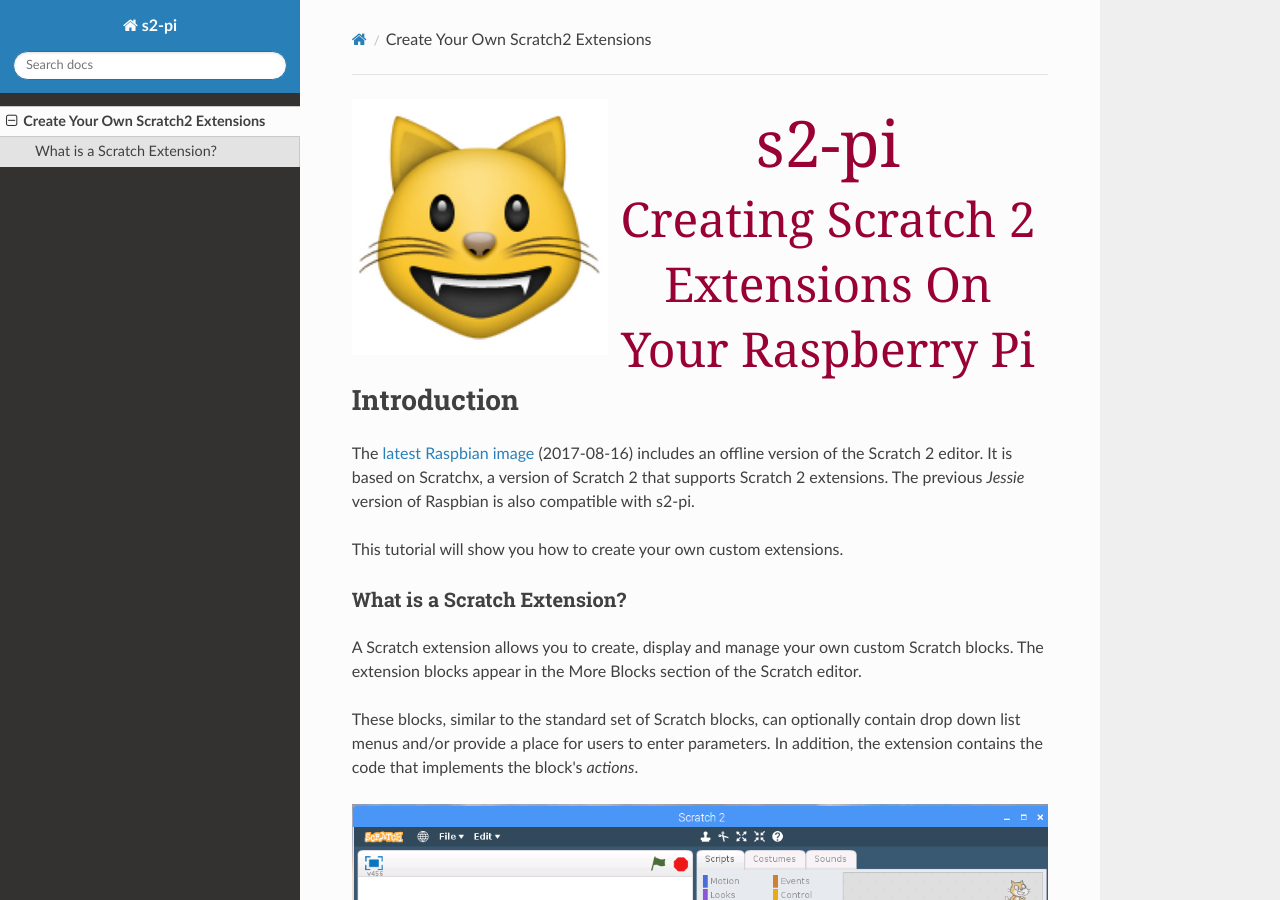
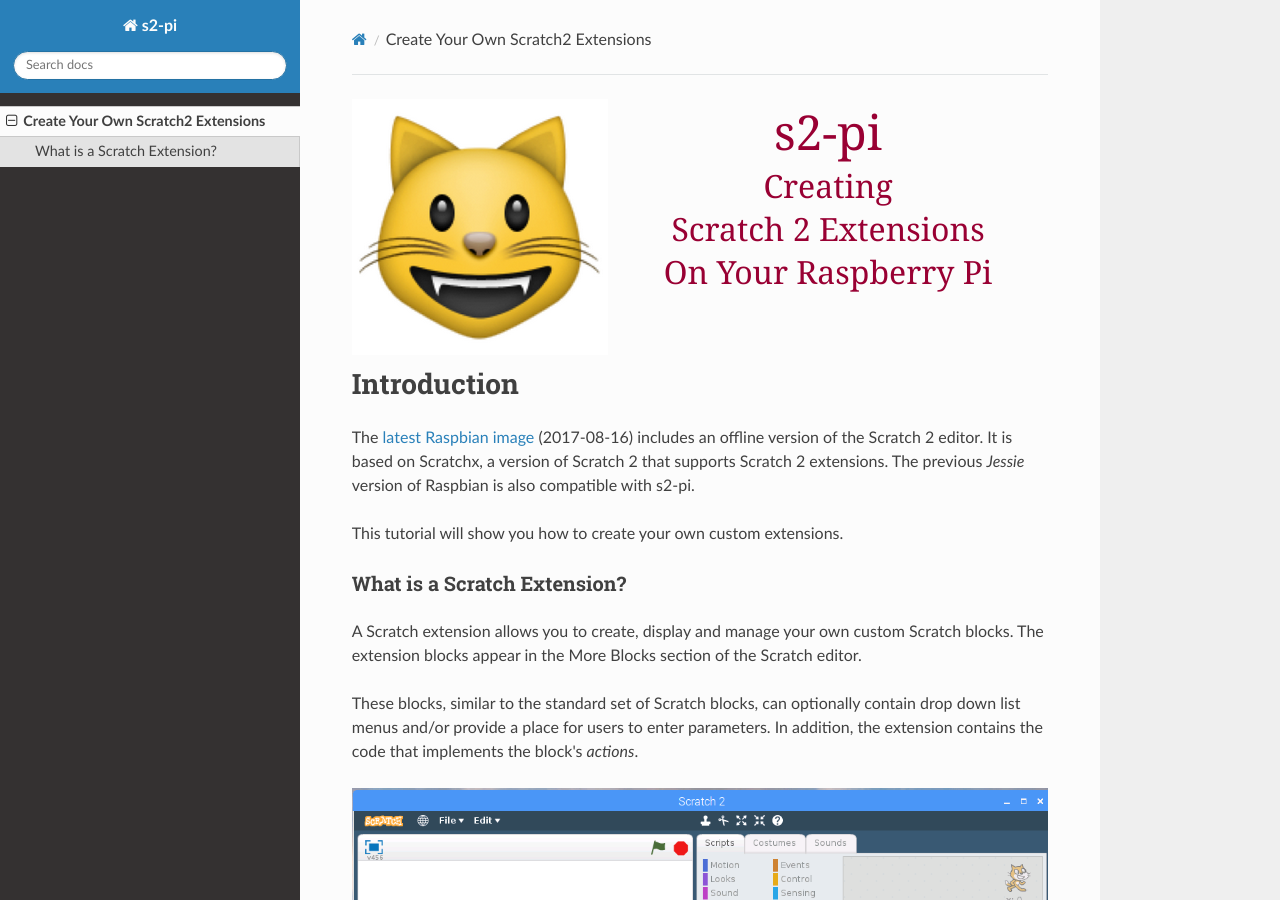
Before and after one commit to MrYsLab/s2-pi, an MkDocs documentation site: the page built from docs/index.md, in a window 1280 px wide and 900 px high. Built offline with MkDocs 1.6.1, drawn with Linux system fonts in a browser that asks for light colours; nearby versions of some CDN libraries; old or Windows-style settings are respelled for this version of MkDocs.

Commit message:
Fixed title formatting

```diff
--- a/docs/index.md
+++ b/docs/index.md
@@ -1,10 +1,11 @@
 <img align="left" src="./images/smiling-cat-face-with-open-mouth.png">
 
-<center><span style="color:#990033; font-family:Georgia; font-size:4em;">s2-pi</span></center>
+<center><span style="color:#990033; font-family:Georgia; font-size:3em;">s2-pi</span></center>
 
-<center><span style="color:#990033; font-family:Georgia; font-size:3em;">Creating Scratch 2
-Extensions On Your Raspberry Pi</span></center>
+<center><span style="color:#990033; font-family:Georgia; font-size:2em;">Creating<br>Scratch 2
+Extensions<br>On Your Raspberry Pi</span></center>
 
+<br><br>
 # Introduction
 
 The [latest Raspbian image](https://www.raspberrypi.org/downloads/raspbian/) (2017-08-16) includes an
```
